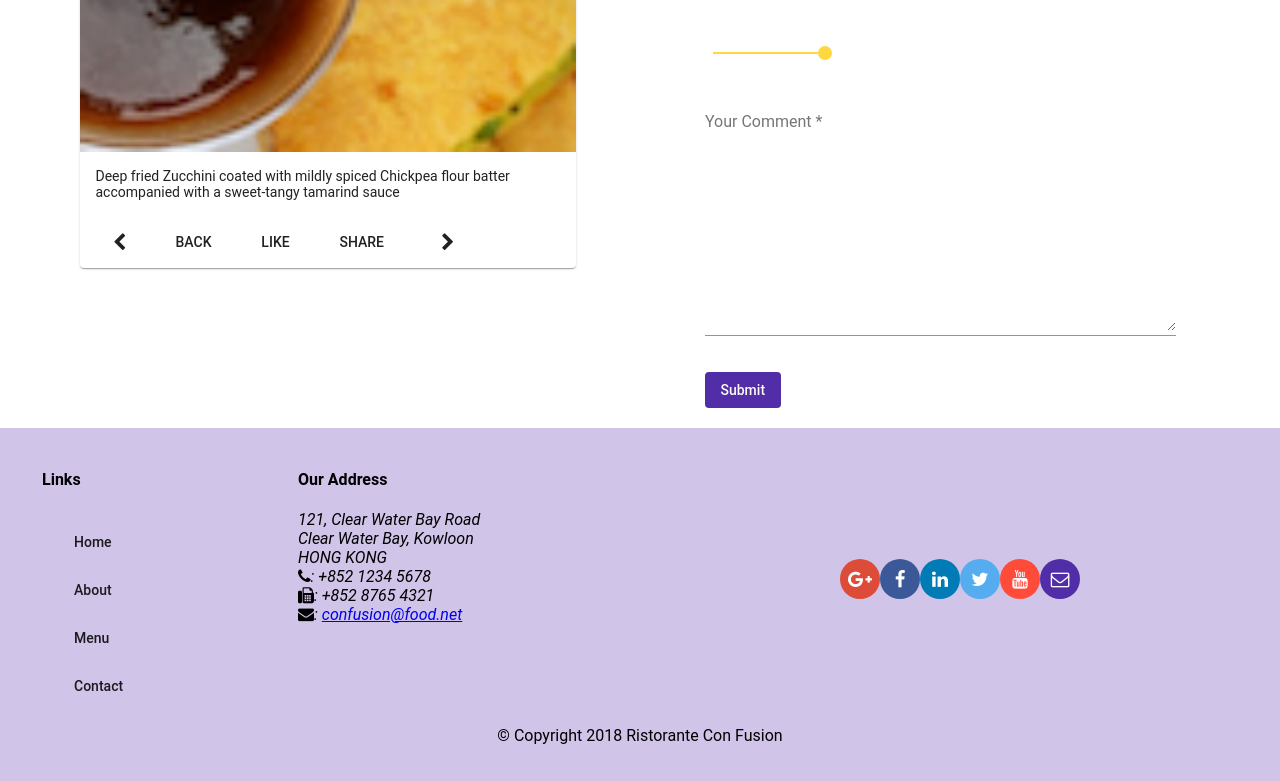
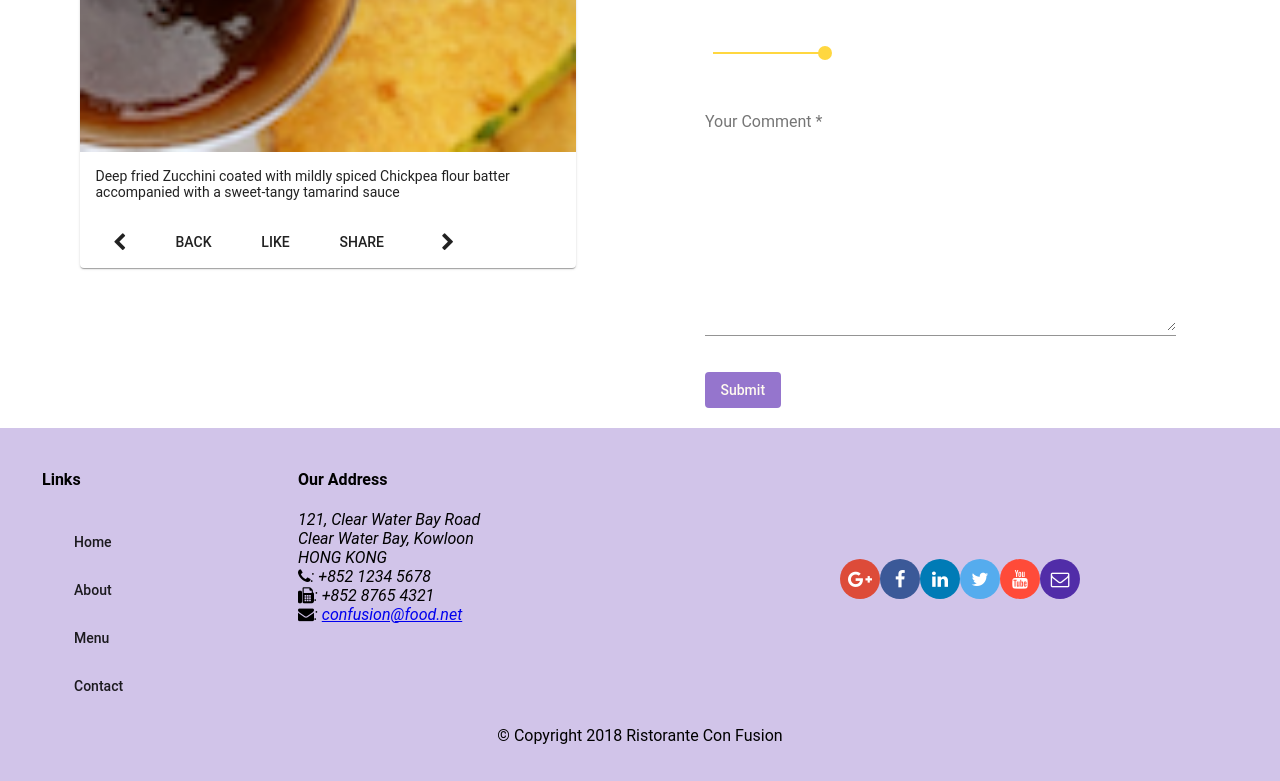
Before and after one commit to allendomingo/CourseraProjects, an Angular app in the folder HKUST FE AngularJS Framework/conFusion/: page /dishdetail/1 in a window 1280 px wide. Shown: the part 934-1715 px from the top of the page. Built offline with nearby package versions, Linux system fonts and the light colour scheme.

Commit message:
HKUST-AngularJs Module 3: Assignment 3 - Optimize/improve some code

```diff
--- a/HKUST FE AngularJS Framework/conFusion/src/app/dishdetail/dishdetail.component.html
+++ b/HKUST FE AngularJS Framework/conFusion/src/app/dishdetail/dishdetail.component.html
@@ -41,7 +41,7 @@
         <p matLine>{{ comment.rating }} Stars</p>
         <p matLine>-- {{ comment.author }} {{ comment.date | date }}</p>
 			</mat-list-item>
-			<mat-list-item *ngIf="commentForm.value && commentForm.valid">
+			<mat-list-item *ngIf="commentForm.valid">
 				<p matLine>{{ commentForm.value.comment }}</p>
 				<p matLine>{{ commentForm.value.rating }} Stars</p>
 				<p matLine>-- {{ commentForm.value.author }}</p>
@@ -69,7 +69,6 @@
 					min="1"
 					max="5"
 					step="1"
-					value="5"
 					tickInterval="1"
 					thumbLabel
 				>
@@ -94,6 +93,7 @@
 				mat-button
 				type="submit"
 				class="background-primary text-floral-white"
+				[style]="commentForm.invalid ? 'background-color:#9575CD !important' : ''"
 				[disabled]="commentForm.invalid"
 			>
 				Submit
```
